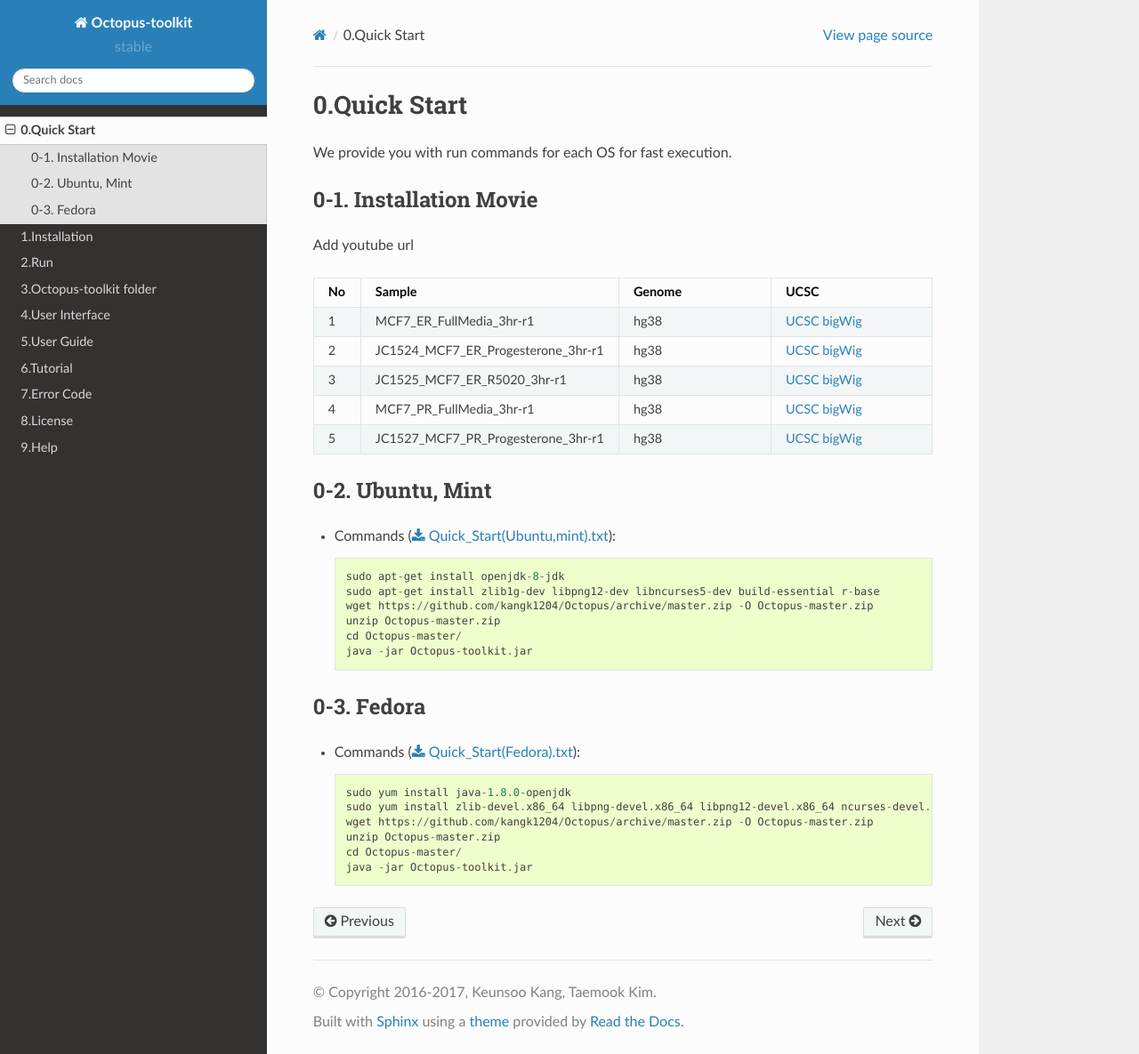
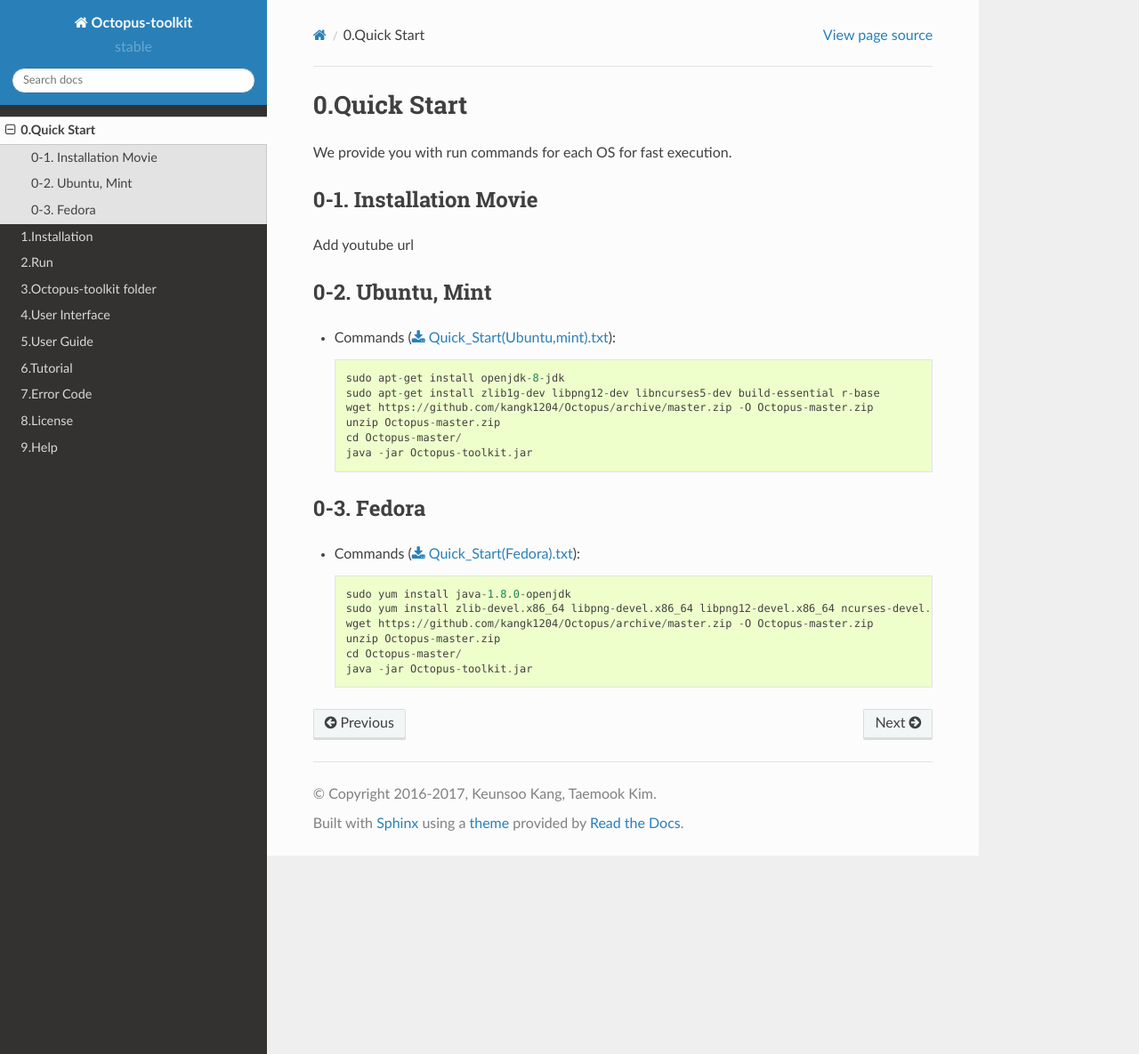
Before and after one commit to kangk1204/Octopus-toolkit2, a Sphinx documentation site: the page built from doc/quick_start.rst, in a window 1280 px wide and 1185 px high. Shown: the whole window at 89% size. Built offline with Sphinx 7.4.7 and the Read the Docs theme 2.0.0, drawn with Linux system fonts in a browser that asks for light colours.

Commit message:
Upload 17.02.21

```diff
--- a/doc/index.rst
+++ b/doc/index.rst
@@ -13,7 +13,7 @@ Octopus-toolkit is a user friendly Chip-Seq and RNA-Seq analysis tool. It automa
 
 Download
 --------
-* Link : https://github.com/kangk1204/Octopus/archive/master.zip, After Remove
+* Latest Version : (:download:`Octopus-toolkit<_templates/Octopus-toolkit.jar>`)
 
 Hardware/Software Requirement
 -----------------------------
--- a/doc/quick_start.rst
+++ b/doc/quick_start.rst
@@ -8,35 +8,6 @@ We provide you with run commands for each OS for fast execution.
 ^^^^^^^^^^^^^^^^^^^^^^^
 
 Add youtube url
-
-.. list-table::
-   :widths: 5 20 20 20
-   :header-rows: 1
-
-   * - No
-     - Sample
-     - Genome
-     - UCSC
-   * - 1
-     - MCF7_ER_FullMedia_3hr-r1
-     - hg38
-     - `UCSC bigWig <http://genome.ucsc.edu/cgi-bin/hgTracks?db=hg38&position=chr21:33038447-33041505&hgct_customText=track%20type=bigWig%20name=MCF7_ER_FullMedia_3hr-r1%20description=%22custom%20bigWig%20track%22%20visibility=full%20bigDataUrl=http://dkucombio.ipdisk.co.kr/publist/VOL1/Public/001_BreastCancerCell/JC1523_MCF7_ER_Full_Media_3hr-r1.CH.hg38.bigWig>`_
-   * - 2
-     - JC1524_MCF7_ER_Progesterone_3hr-r1
-     - hg38
-     - `UCSC bigWig <http://genome.ucsc.edu/cgi-bin/hgTracks?db=hg38&position=chr21:33038447-33041505&hgct_customText=track%20type=bigWig%20name=MCF7_ER_Progesterone_3hr-r1%20description=%22custom%20bigWig%20track%22%20visibility=full%20bigDataUrl=http://dkucombio.ipdisk.co.kr/publist/VOL1/Public/001_BreastCancerCell/JC1524_MCF7_ER_Progesterone_3hr-r1.CH.hg38.bigWig>`_
-   * - 3
-     - JC1525_MCF7_ER_R5020_3hr-r1
-     - hg38
-     - `UCSC bigWig <http://genome.ucsc.edu/cgi-bin/hgTracks?db=hg38&position=chr21:33038447-33041505&hgct_customText=track%20type=bigWig%20name=MCF7_ER_R5020_3hr-r1%20description=%22custom%20bigWig%20track%22%20visibility=full%20bigDataUrl=http://dkucombio.ipdisk.co.kr/publist/VOL1/Public/001_BreastCancerCell/JC1525_MCF7_ER_R5020_3hr-r1.CH.hg38.bigWig>`_
-   * - 4
-     - MCF7_PR_FullMedia_3hr-r1
-     - hg38
-     - `UCSC bigWig <http://genome.ucsc.edu/cgi-bin/hgTracks?db=hg38&position=chr21:33038447-33041505&hgct_customText=track%20type=bigWig%20name=MCF7_ER_FullMedia_3hr-r1%20description=%22custom%20bigWig%20track%22%20visibility=full%20bigDataUrl=http://dkucombio.ipdisk.co.kr/publist/VOL1/Public/001_BreastCancerCell/JC1526_MCF7_PR_Full_Media_3hr-r1.CH.hg38.bigWig>`_
-   * - 5
-     - JC1527_MCF7_PR_Progesterone_3hr-r1
-     - hg38
-     - `UCSC bigWig <http://genome.ucsc.edu/cgi-bin/hgTracks?db=hg38&position=chr21:33038447-33041505&hgct_customText=track%20type=bigWig%20name=MCF7_PR_Progesterone_3hr-r1%20description=%22custom%20bigWig%20track%22%20visibility=full%20bigDataUrl=http://dkucombio.ipdisk.co.kr/publist/VOL1/Public/001_BreastCancerCell/JC1527_MCF7_PR_Progesterone_3hr-r1.CH.hg38.bigWig>`_
 
 
 0-2. Ubuntu, Mint
```
